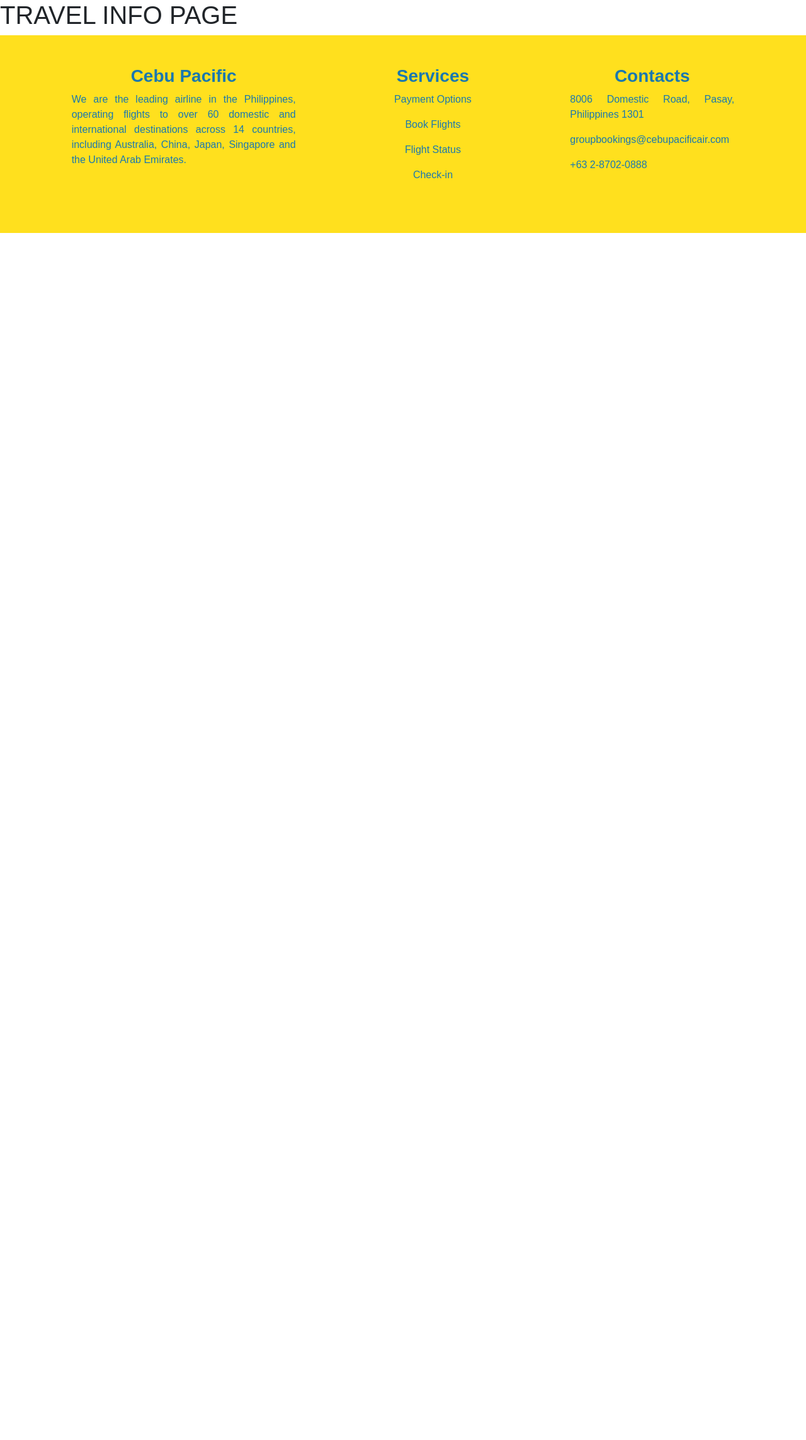
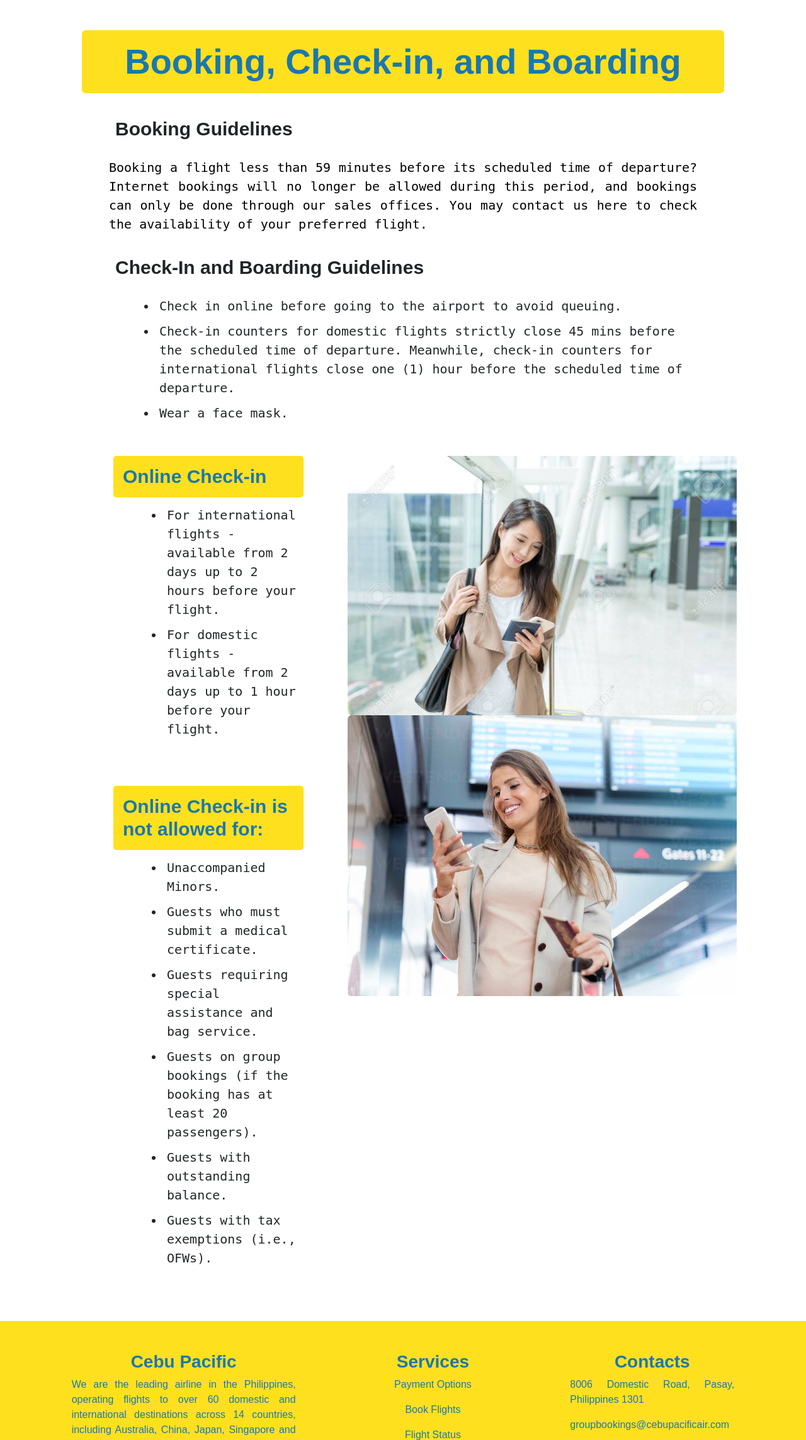
Before and after one commit to Ezk1e/WST-TX32-A1-Tiratira, a CodeIgniter 4 app: the page made by app/Views/infoPage.php in a window 1280 px wide. Shown: the part 86-2373 px from the top of the page at 63% size. Before the commit the page ends 456 px from the top, so only its background shows below. Run offline with PHP 8.4 and a stand-in for CodeIgniter, Linux system fonts and the light colour scheme; the template is opened without the code that fills it, so the values that code supplies are empty; some libraries are stand-ins or nearby versions.

Commit message:
Refactor: Update padding and add travel-info class in custom.php, and update mx-auto class in aboutPage.php and infoPage.php, and finished info page

```diff
--- a/app/Views/aboutPage.php
+++ b/app/Views/aboutPage.php
@@ -26,7 +26,7 @@
                         <p class="about-text text-black">Our Fleet, no small feat! 5J HOORAY! CEB's 76-strong fleet is comprised of 55 Airbus (six A321neo, seven A321ceo, five A320neo, 29 A320, and eight A330) and 21 ATR (seven ATR 72-500, 13 ATR 72-600 and one ATR freighter) aircraft, one of the most modern aircraft fleets in the world. Between 2020 and 2026, Cebu Pacific will take delivery of 26 more Airbus A321neos, three more ATR 72-600, 16 A330neos, and 15 aircraft orders from the A320neo family.</p>
                     </div>
                 </div>
-                <div class="col-lg-5 col-md-10 col-sm-10 m-auto">
+                <div class="col-lg-5 col-md-10 col-sm-10 mx-auto">
                     <img src="assets/images/About2.jpg" class="img-fluid rounded">
                 </div>
             </div>
--- a/app/Views/components/css/custom.php
+++ b/app/Views/components/css/custom.php
@@ -116,6 +116,11 @@
     padding: 5px;
 }
 
+.travel-info {
+    padding-left: 70px;
+    padding-right: 70px;
+}
+
 .boxes {
     background-color: #ffffff;
     padding: 10px;
--- a/app/Views/infoPage.php
+++ b/app/Views/infoPage.php
@@ -1,6 +1,53 @@
 <?= $this->extend('layout/main_layout') ?>
 <?= $this->section('content') ?>
 
-    <h1>TRAVEL INFO PAGE</h1>
+    <div class = "container mb-5">
+        <h1 class="text-center fw-bold display-4 mt-5 bg-yellow py-3 mx-5 rounded-2">Booking, Check-in, and Boarding</h1>
+        <div class="p-3" style="max-width: 100%;">
+            <div class="row g-0">
+                <div class="m-auto">
+                    <div class="about-body travel-info">
+                        <h5 class="about-title-VPV">Booking Guidelines</h5>
+                        <p class="about-text text-black">Booking a flight less than 59 minutes before its scheduled time of departure? Internet bookings will no longer be allowed during this period, and bookings can only be done through our sales offices. You may contact us here to check the availability of your preferred flight.</p>
+                        <h5 class="about-title-VPV">Check-In and Boarding Guidelines</h5>
+                        <ul style="padding-left: 80px;">
+                            <li class="about-text">Check in online before going to the airport to avoid queuing.</li>
+                            <li class="about-text">Check-in counters for domestic flights strictly close 45 mins before the scheduled time of departure. Meanwhile, check-in counters for international flights close one (1) hour before the scheduled time of departure.</li>
+                            <li class="about-text">Wear a face mask.</li>
+                        </ul>
+                    </div>
+                </div>
+            </div>
+        </div>
+
+        <div class = "container justify-content-center">
+            <div class="p-3" style="max-width: 100%;">
+                <div class="row g-0">
+                    <div class="col-lg-5 col-md-12 col-sm-12 travel-info mx-auto">
+                        <div class="about-body">
+                            <h5 class="about-title-VPV bg-yellow">Online Check-in</h5>
+                            <ul style="padding-left: 80px; margin-bottom: 70px;">
+                                <li class="about-text">For international flights - available from 2 days up to 2 hours before your flight.</li>
+                                <li class="about-text">For domestic flights - available from 2 days up to 1 hour before your flight.</li>
+                            </ul>
+                            <h5 class="about-title-VPV bg-yellow">Online Check-in is not allowed for:</h5>
+                            <ul style="padding-left: 80px;">
+                                <li class="about-text">Unaccompanied Minors.</li>
+                                <li class="about-text">Guests who must submit a medical certificate.</li>
+                                <li class="about-text">Guests requiring special assistance and bag service.</li>
+                                <li class="about-text">Guests on group bookings (if the booking has at least 20 passengers).</li>
+                                <li class="about-text">Guests with outstanding balance.</li>
+                                <li class="about-text">Guests with tax exemptions (i.e., OFWs).</li>
+                            </ul>
+                        </div>
+                    </div>
+                    <div class="col-lg-7 col-md-10 col-sm-10 mx-auto">
+                        <img src="assets/images/Travel1.jpg" class="img-fluid w-60 rounded">
+                        <img src="assets/images/Travel2.jpg" class="img-fluid w-70 rounded">
+                    </div>
+                </div>
+            </div>
+        </div>
+    </div>
 
 <?= $this->endSection('content') ?>
```
Also changed, not shown: assets/images/Travel1.jpg (added), assets/images/Travel2.jpg (added).
